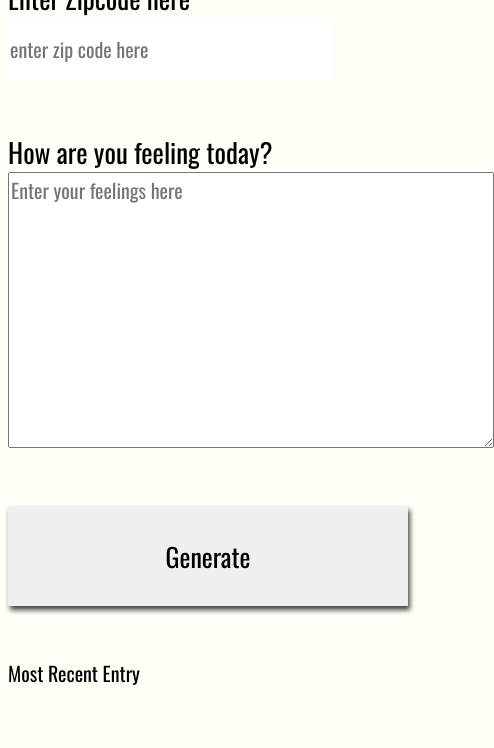
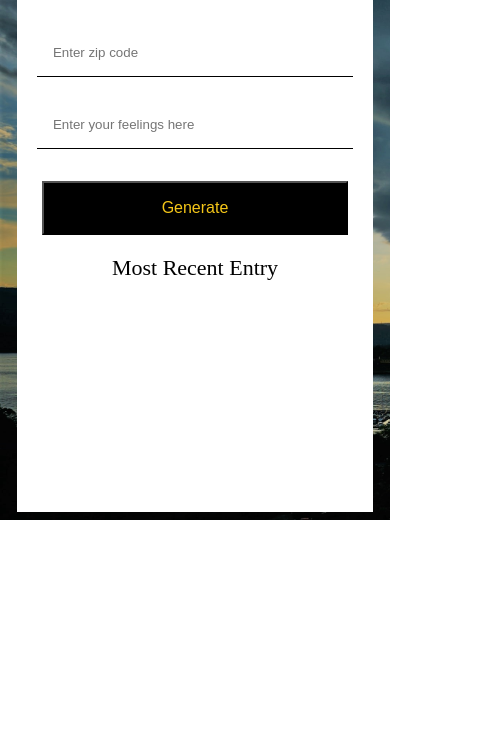
Before and after one commit to mariamm20/Journal, a website: page website/index.html in a window 390 px wide. Shown: the part 112-860 px from the top of the page, 494 px wide, since content can reach past the window. Drawn offline with nearby package versions, Linux system fonts and the light colour scheme; a web font is replaced by a local one.

Commit message:
Css edit

```diff
--- /dev/null
+++ b/website/css/style.css
@@ -0,0 +1,93 @@
+body
+{
+    background-image: url("/img/7.jpg");
+    background-repeat: no-repeat;
+    background-size: cover;
+
+}
+section
+{
+    text-align: center;
+    width:500px;
+    background-color: #fff;
+    position: absolute;
+    right: 0;
+    height: 596px;
+    padding-top: 30px;
+    top: 0;
+}
+h3
+{
+    font-size: 32px;
+}
+section input
+{
+    width: 80%;
+    padding: 16px;
+    margin: 12px;
+    border: none;
+    border-bottom: 1px solid #000;
+    outline: none;
+}
+section button
+{
+    width: 86%;
+    padding: 16px;
+    margin: 20px;
+    background-color: #000;
+    color: #f4c618;
+    cursor: pointer;
+    font-size: 16px;
+}
+button:hover
+{
+    background-color: #f4c618;
+    color: black;
+}
+
+
+.title
+{
+    font-size: 22px;
+}
+p{
+        display: flex;
+    flex-direction: row;
+    justify-content: end;
+    font-size: 18px;
+    margin-left: 32%;
+}
+.fa {
+    margin-right: 30px;
+    color: #f4c618;
+}
+@media (min-width:1186px){
+    section
+    {
+        height: 690px;
+    }
+}
+
+
+@media (min-width: 607px) and (max-width: 1185px)
+{
+
+    section
+    {
+        position: relative;
+        padding-top: 30px;
+    }
+
+}
+@media (max-width: 606.99px)
+{
+    section
+    {
+        position: relative;
+        margin-left: auto;
+        margin-right: auto;
+        width: 95%;
+        padding-top: 20px;
+    }
+
+}
--- a/website/index.html
+++ b/website/index.html
@@ -2,41 +2,55 @@
 <html>
 
 <head>
-  <meta charset="UTF-8">
+  <meta charset="utf-8">
+  <meta http-equiv="X-UA-Compatible" content="IE=edge">
+  <meta name="viewport" content="width=device-width, initial-scale=1" />
+  <link rel="shortcut icon" href="#" />
   <title>Weather Journal</title>
-  <link href="https://fonts.googleapis.com/css?family=Oswald:400,600,700|Ranga:400,700&display=swap" rel="stylesheet">
+  <link rel="preconnect" href="https://fonts.gstatic.com">
+  <link href="https://fonts.googleapis.com/css2?family=Ubuntu:wght@300;400&display=swap" rel="stylesheet">
   <link href="https://stackpath.bootstrapcdn.com/font-awesome/4.7.0/css/font-awesome.min.css" rel="stylesheet"
     integrity="sha384-wvfXpqpZZVQGK6TAh5PVlGOfQNHSoD2xbE+QkPxCAFlNEevoEH3Sl0sibVcOQVnN" crossorigin="anonymous">
-  <link rel="stylesheet" href="style.css">
+  <link rel="stylesheet" href="css/style.css" />
+</head>
 </head>
 
+
 <body>
-  <div id="app">
-    <div class="holder headline">
-      Weather Journal App
+
+  <section class="login">
+    <h3>
+      Weather Journal
+    </h3>
+    <input type="text" id="zip" placeholder="Enter zip code ">
+    <input type="text" class="myInput" id="feelings" placeholder="Enter your feelings here" />
+    <button id="generate" type="submit"> Generate </button>
+    <span class="title">Most Recent Entry</span>
+    <div class="p">
+      <p id="date"></p>
+
+      <p id="temp"></p>
+
+      <p id="content"></p>
     </div>
-    <div class="holder zip">
-      <label for="zip">Enter Zipcode here</label>
-      <input type="text" id="zip" placeholder="enter zip code here">
-    </div>
-    <div class="holder feel">
-      <label for="feelings">How are you feeling today?</label>
-      <textarea class="myInput" id="feelings" placeholder="Enter your feelings here" rows="9" cols="50"></textarea>
-    </div>
-    <div>
-      <button id="generate" type="submit"> Generate </button>
-    </div>
-    <div class="holder entry">
-      <div class="title">Most Recent Entry</div>
-      <div id="entryHolder">
-        <div id="date"></div>
-        <div id="temp"></div>
-        <div id="content"></div>
-      </div>
-    </div>
-  </div>
-  <script src="app.js" type="text/javascript"></script>
+  </section>
+
+
+
+  <!--Script part-->
+  <script src="https://code.jquery.com/jquery-2.2.4.min.js"
+    integrity="sha256-BbhdlvQf/xTY9gja0Dq3HiwQF8LaCRTXxZKRutelT44=" crossorigin="anonymous"></script>
+  <script src="https://cdnjs.cloudflare.com/ajax/libs/popper.js/1.14.3/umd/popper.min.js"
+    integrity="sha384-ZMP7rVo3mIykV+2+9J3UJ46jBk0WLaUAdn689aCwoqbBJiSnjAK/l8WvCWPIPm49"
+    crossorigin="anonymous"></script>
+  <script src="js/app.js" type="text/javascript"></script>
+
 
 </body>
 
 </html>
+
+
+
+
+<body>
--- a/website/style.css
+++ /dev/null
@@ -1,106 +0,0 @@
-body{
-    background: #fffff8;
-    font-family: -apple-system, BlinkMacSystemFont, sans-serif;
-}
-
-#app{
-    display: flex;
-    flex-wrap: wrap;
-    height:100vh;
-    font-size: 20px;
-    font-family: 'Oswald', sans-serif;
-}
-#app div{
-    width: 100%;
-}
-.holder{
-
-}
-
-.entry{
-
-}
-
-#entryHolder{
-
-}
-
-#date{
-
-}
-
-#temp{
-
-}
-
-#content{
-
-}
-
-.headline {
-
-}
-.title{
-
-}
-
-/*  Basic Styling To Override Default For Basic HTML Elements */
-label{
-    display:block;
-    font-size: 27px;
-}
-
-input{
-    display:block;
-    height: 60px;
-    width: 320px;
-
-
-    font-size: 20px;
-    font-family: 'Oswald', sans-serif;
-    border: none;
-}
-
-button{
-    width: 400px;
-    height: 100px;
-
-    font-size: 26px;
-    font-family: 'Oswald', sans-serif;
-    border: none;
-    box-shadow: 2px 4px 5px #444;
-}
-h1{
-    font-size: 36px;
-}
-
-textarea{
-
-    font-size: 20px;
-    font-family: 'Oswald', sans-serif;
-}
-/* Reset style for HTML element on active to have no border*/
-input:focus,
-select:focus,
-textarea:focus,
-button:focus {
-    outline: none;
-}
-/* Style for Placeholder Text*/
-::placeholder { /* Firefox, Chrome, Opera */
-
-    font-family: 'Oswald', sans-serif;
-
-}
-
-:-ms-input-placeholder { /* Internet Explorer 10-11 */
-
-    font-family: 'Oswald', sans-serif;
-
-}
-
-::-ms-input-placeholder { /* Microsoft Edge */
-
-    font-family: 'Oswald', sans-serif;
-
-}
```
Also changed, not shown: website/img/1.jpg (added), website/img/7.jpg (added), website/js/app.js (renamed from website/app.js).
